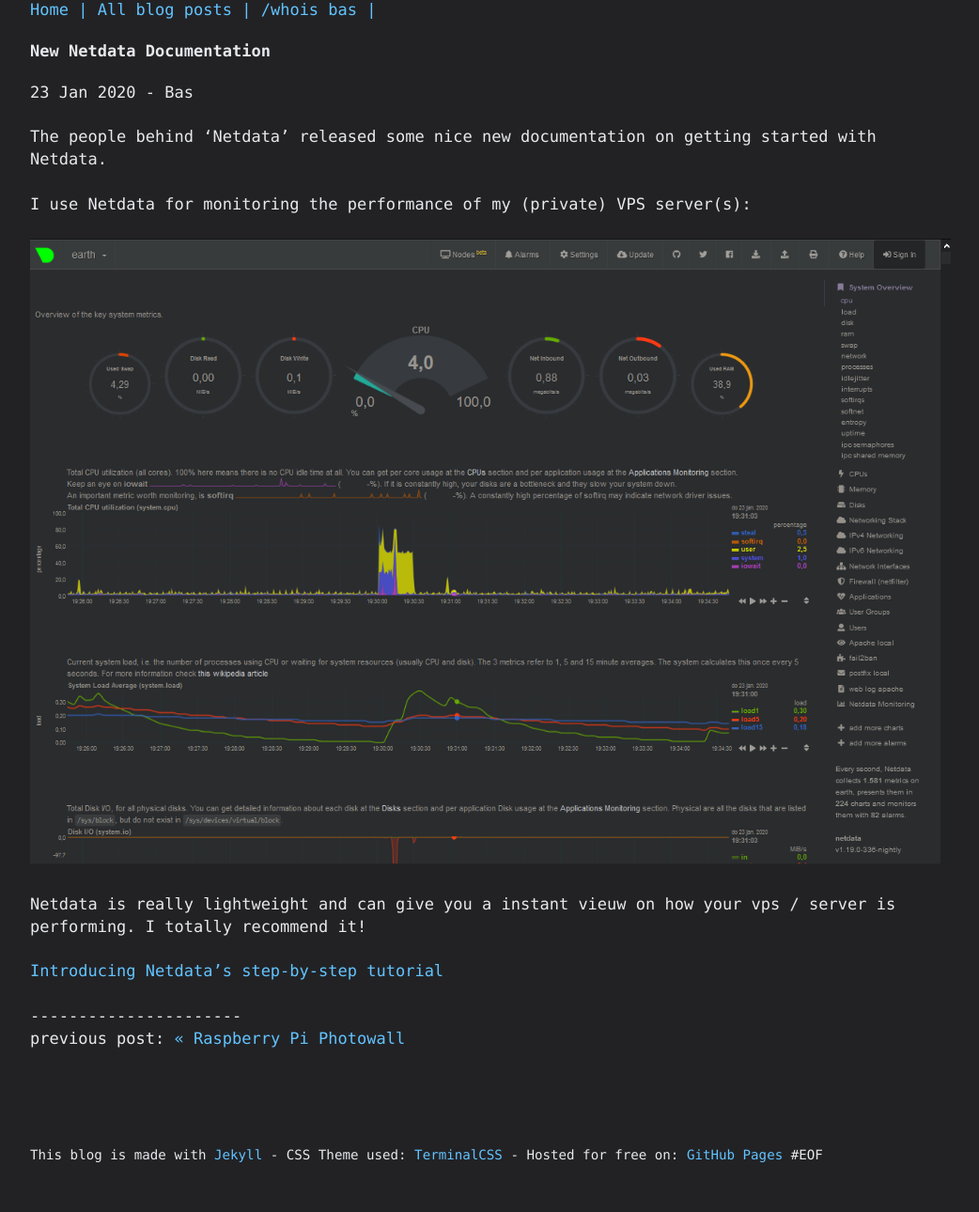
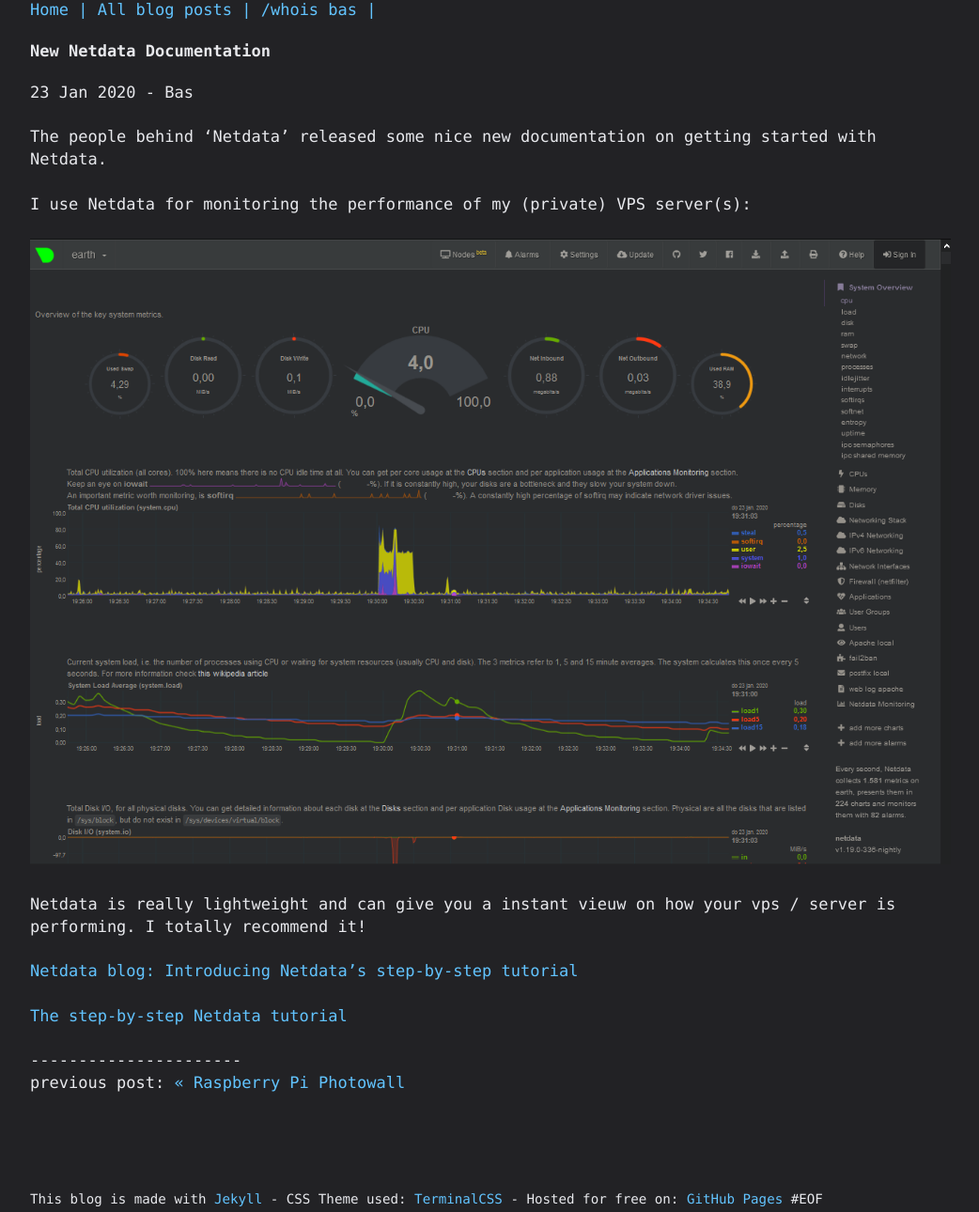
Before and after one commit to basdds/basdds.github.io, a Jekyll site: the page built from _posts/2020-01-23-New-Netdata-documentation.md, in a window 1280 px wide. Shown: the whole page at 94% size, without its empty margins (118-1160 px from the left). Built offline with Jekyll 4.4.1, drawn with Linux system fonts in a browser that asks for light colours; before the commit the page ends 1243 px from its top, so only the background shows below that.

Commit message:
site update

```diff
--- a/_posts/2020-01-23-New-Netdata-documentation.md
+++ b/_posts/2020-01-23-New-Netdata-documentation.md
@@ -10,4 +10,6 @@
 
 Netdata is really lightweight and can give you a instant vieuw on how your vps / server is performing. I totally recommend it!
 
-[Introducing Netdata’s step-by-step tutorial](https://blog.netdata.cloud/posts/step-by-step-tutorial/){:target="_blank"}
+[Netdata blog: Introducing Netdata’s step-by-step tutorial](https://blog.netdata.cloud/posts/step-by-step-tutorial/){:target="_blank"}
+
+[The step-by-step Netdata tutorial](https://docs.netdata.cloud/docs/step-by-step/step-00/){:target="_blank"}
```
